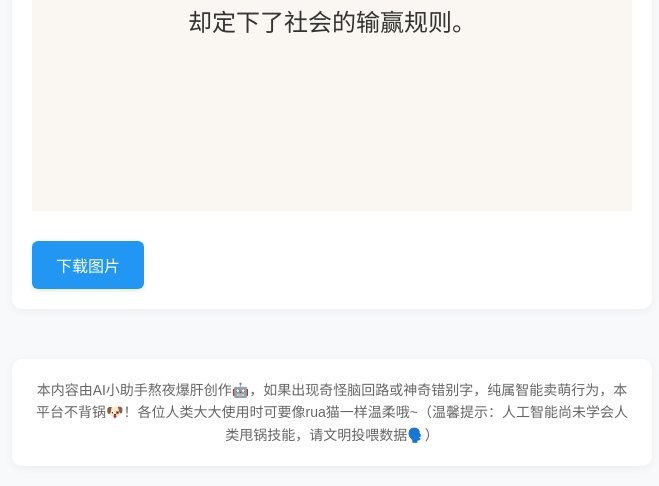
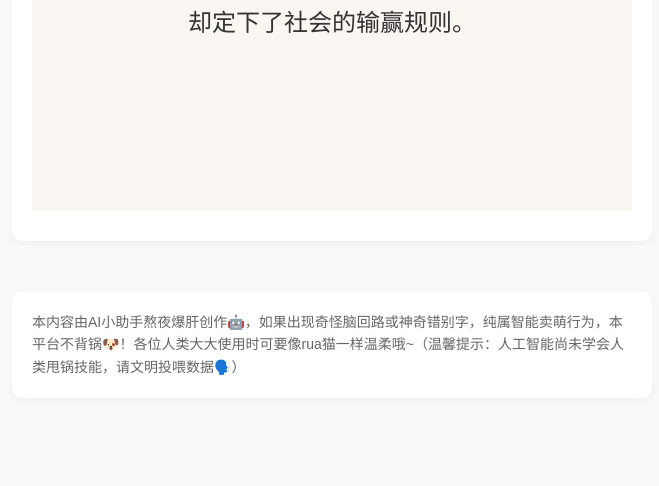
Before and after one commit to Ivy-git-hub/WordNewExp, a Python web app: template templates/index.html in a window 1280 px wide. Shown: the part 897-1383 px from the top of the page, without its empty margins (308-967 px from the left). After the commit the page ends 1272 px from the top, so only its background shows below. Run offline with Jinja, Linux system fonts and the light colour scheme; the template is opened without the code that fills it, so the values that code supplies are empty.

Commit message:
hide button at first

```diff
--- a/templates/index.html
+++ b/templates/index.html
@@ -191,7 +191,7 @@
         .disclaimer {
             margin-top: 50px;
             padding: 20px;
-            text-align: center;
+            text-align: left;
             font-size: 14px;
             color: #666;
             line-height: 1.6;
@@ -241,7 +241,7 @@
                     <text x="300" y="620" text-anchor="middle" class="content">却定下了社会的输赢规则。</text>
                 </svg>
             </div>
-            <button id="downloadBtn" style="display: block; margin-top: 20px;" onclick="downloadSVG()">下载图片</button>
+            <button id="downloadBtn" style="display: none; margin-top: 20px;" onclick="downloadSVG()">下载图片</button>
         </div>
     </div>
     <div class="disclaimer">
```
